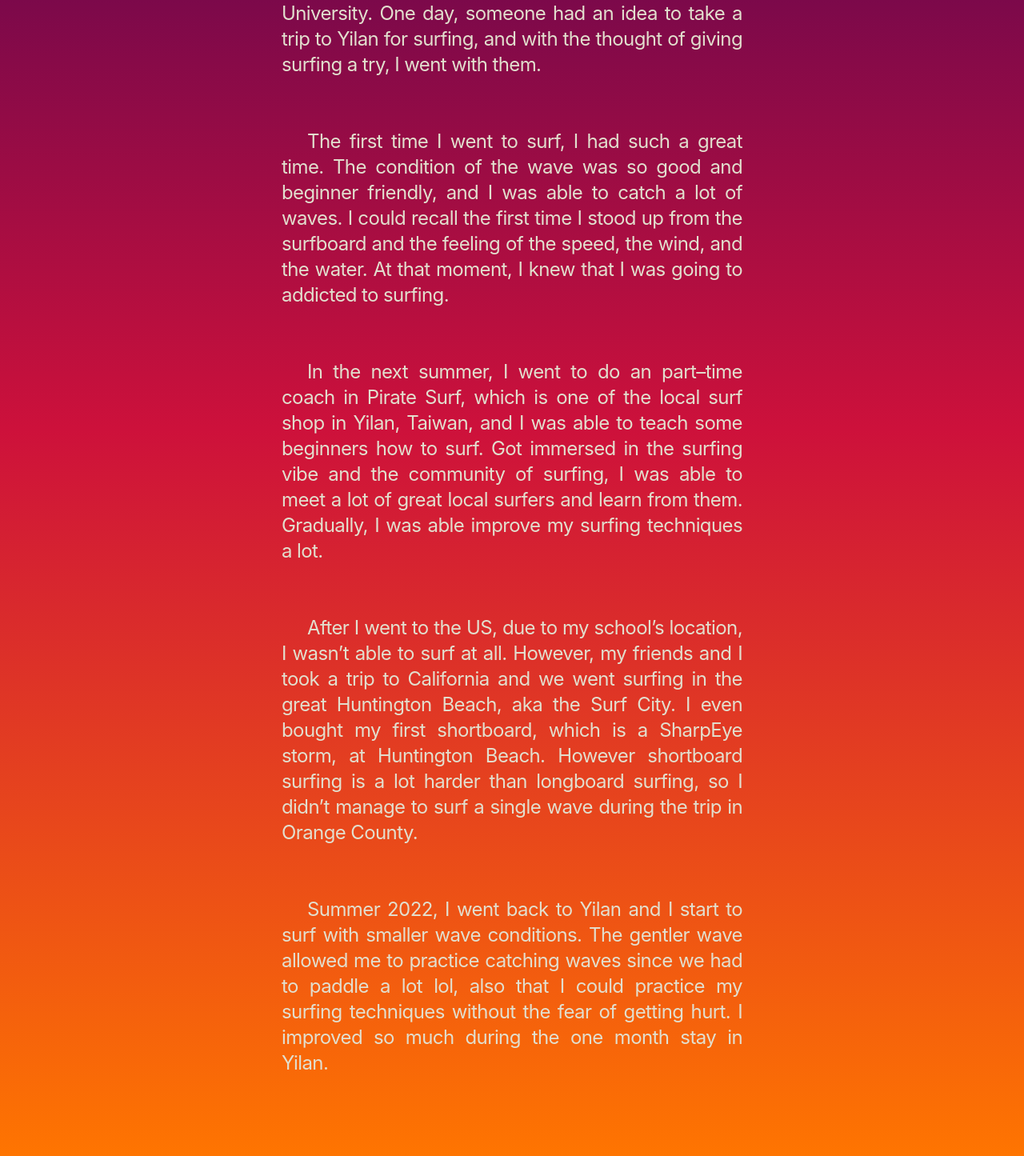
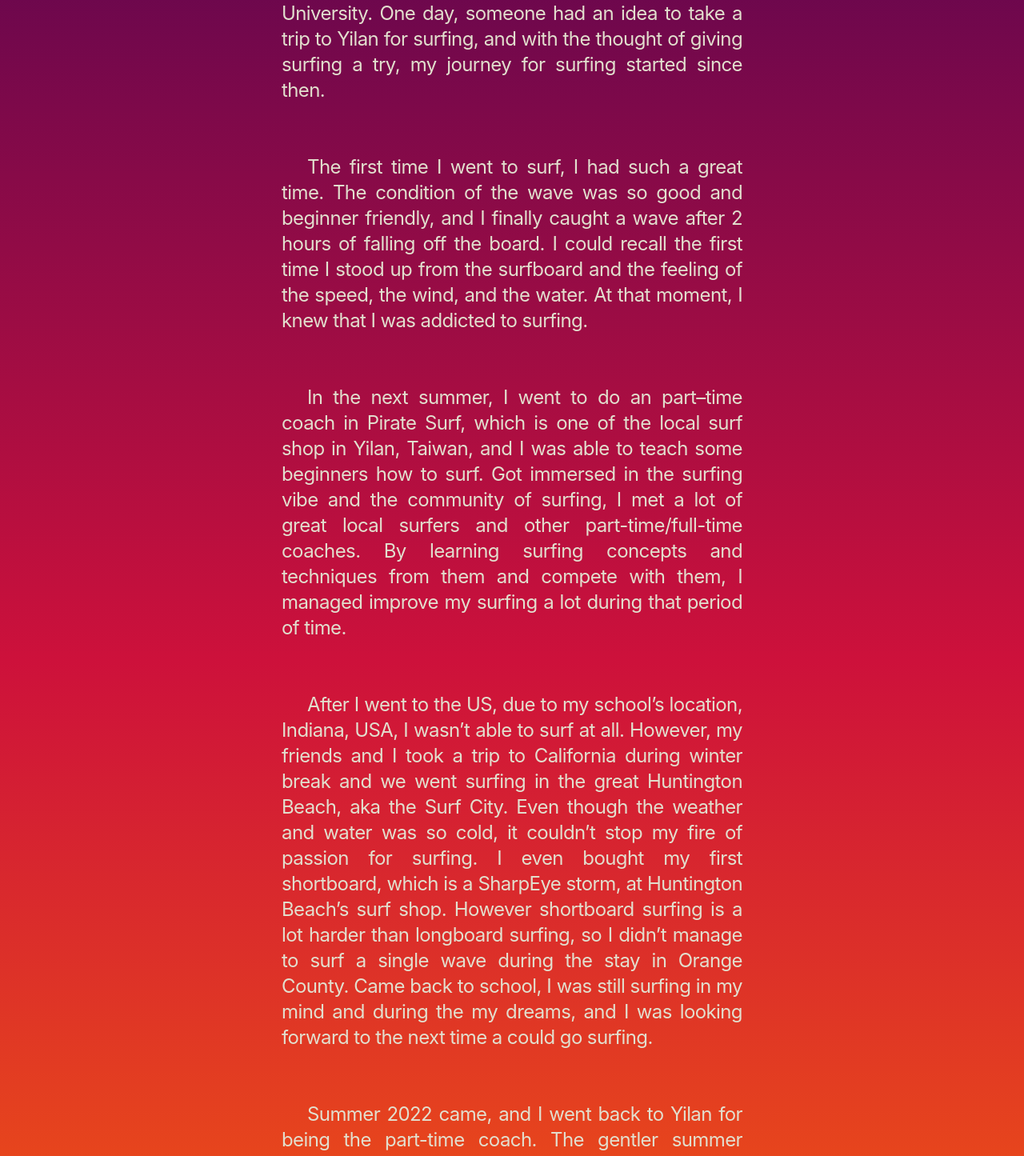
Before and after one commit to SeanoChang/SeanoChang.github.io, a Next.js app: page /surfing/surfing_page in a window 1280 px wide. Shown: the part 383-1828 px from the top of the page at 80% size. Built offline with nearby package versions, Linux system fonts and the light colour scheme.

Commit message:
surfing_blog?_updated

```diff
--- a/pages/surfing/surfing_page.tsx
+++ b/pages/surfing/surfing_page.tsx
@@ -19,29 +19,35 @@ export default function SurfingPage() {
                     <div  className="flex flex-col justify-center items-center relative w-full">
                         <p className="text-sm sm:text-base lg:text-2xl w-5/6 sm:w-3/4 lg:w-1/2 p-8 text-justify indent-8 antialiased tracking-tight">
                             Started surfing when I was at the first year of college. Although, due to covid, I hadn&rsquo;t been able to travel to the states,
-                            I met some great friend through a program for international students in TsinHua University. One day, someone had an idea
-                            to take a trip to Yilan for surfing, and with the thought of giving surfing a try, I went with them.
+                            I met some great friends through a program for international students in TsinHua University. One day, someone had an idea
+                            to take a trip to Yilan for surfing, and with the thought of giving surfing a try, my journey for surfing started since then.
                         </p>
                         <p className="text-sm sm:text-base lg:text-2xl w-5/6 sm:w-3/4 lg:w-1/2 p-8 text-justify indent-8 antialiased tracking-tight">
                             The first time I went to surf, I had such a great time. The condition of the wave was so good and beginner friendly, and
-                            I was able to catch a lot of waves. I could recall the first time I stood up from the surfboard and the feeling of the speed,
-                            the wind, and the water. At that moment, I knew that I was going to addicted to surfing.
+                            I finally caught a wave after 2 hours of falling off the board. I could recall the first time I stood up from the surfboard
+                            and the feeling of the speed, the wind, and the water. At that moment, I knew that I was addicted to surfing.
                         </p>
                         <p className="text-sm sm:text-base lg:text-2xl w-5/6 sm:w-3/4 lg:w-1/2 p-8 text-justify indent-8 antialiased tracking-tight">
                             In the next summer, I went to do an part&ndash;time coach in Pirate Surf, which is one of the local surf shop in Yilan, Taiwan,
-                            and I was able to teach some beginners how to surf. Got immersed in the surfing vibe and the community of surfing, I was able
-                            to meet a lot of great local surfers and learn from them. Gradually, I was able improve my surfing techniques a lot.
+                            and I was able to teach some beginners how to surf. Got immersed in the surfing vibe and the community of surfing, I met a lot
+                            of great local surfers and other part-time/full-time coaches. By learning surfing concepts and techniques from them and compete
+                            with them, I managed improve my surfing a lot during that period of time.
                         </p>
                         <p className="text-sm sm:text-base lg:text-2xl w-5/6 sm:w-3/4 lg:w-1/2 p-8 text-justify indent-8 antialiased tracking-tight">
-                            After I went to the US, due to my school&rsquo;s location, I wasn&rsquo;t able to surf at all. However, my friends and I took a trip to
-                            California and we went surfing in the great Huntington Beach, aka the Surf City. I even bought my first shortboard, which is a SharpEye storm,
-                            at Huntington Beach. However shortboard surfing is a lot harder than longboard surfing, so I didn&rsquo;t manage to surf a single wave during
-                            the trip in Orange County.
+                            After I went to the US, due to my school&rsquo;s location, Indiana, USA, I wasn&rsquo;t able to surf at all. However, my friends and I took
+                            a trip to California during winter break and we went surfing in the great Huntington Beach, aka the Surf City. Even though the weather and water
+                            was so cold, it couldn&rsquo;t stop my fire of passion for surfing. I even bought my first shortboard, which is a SharpEye storm,
+                            at Huntington Beach&rsquo;s surf shop. However shortboard surfing is a lot harder than longboard surfing, so I didn&rsquo;t manage to surf a
+                            single wave during the stay in Orange County. Came back to school, I was still surfing in my mind and during the my dreams, and I was looking
+                            forward to the next time a could go surfing.
                         </p>
                         <p className="text-sm sm:text-base lg:text-2xl w-5/6 sm:w-3/4 lg:w-1/2 p-8 text-justify indent-8 antialiased tracking-tight">
-                            Summer 2022, I went back to Yilan and I start to surf with smaller wave conditions. The gentler wave allowed me to practice catching waves
-                            since we had to paddle a lot lol, also that I could practice my surfing techniques without the fear of getting hurt. I improved so much during
-                            the one month stay in Yilan.
+                            Summer 2022 came, and I went back to Yilan for being the part-time coach. The gentler summer waves allowed me to practice catching waves
+                            and to surf without the fear of getting hurt or slammed by the waves. I improved so much during the time. Due to the mushy waves, my paddling
+                            techniques improved significantly, in order to catch a wave obviously. Also, due to the forgiving condition, I was able to practice my surfing
+                            skills, such as popping up and turning, which is still a work in progess and my postures was ugly af lol. Not only did I improved my surfing,
+                            I made some great friends and memories. Happy time always went by so fast, and I had to say goodbye to my friends and surfing once the summer
+                            break was coming to an end. Looking forward to the next time I can go surfing again. See you in the water... peace
                         </p>
                     </div>
                 </div>
```
